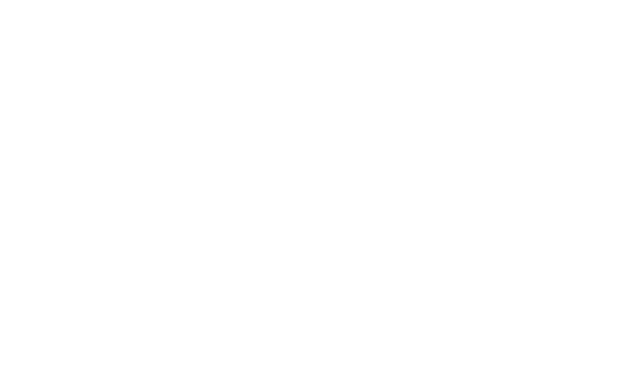
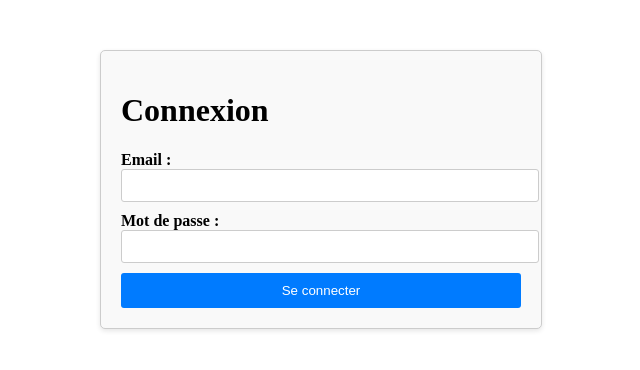
Before and after one commit to zlatan-ibrahimovic/CoWork-Frontend, an Angular app: page /login in a window 1280 px wide. Before the commit this address led to /. Shown: the top 370 px of the page, without its empty margins (319-959 px from the left). Built offline with nearby package versions, Linux system fonts and the light colour scheme.

Commit message:
US : 4 - Ajout Login component

```diff
--- a/src/app/app.routes.ts
+++ b/src/app/app.routes.ts
@@ -1,7 +1,10 @@
 import { Routes } from '@angular/router';
 import { SignupComponent } from './signup/signup.component';
+import { LoginComponent } from './login/login.component';
+
 
 export const routes: Routes = [
   { path: '', redirectTo: '/signup', pathMatch: 'full' },
+  { path: 'login', component: LoginComponent },
   { path: 'signup', component: SignupComponent },
 ];
--- /dev/null
+++ b/src/app/login/login.component.css
@@ -0,0 +1,42 @@
+.container {
+    max-width: 400px;
+    margin: 50px auto;
+    padding: 20px;
+    border: 1px solid #ccc;
+    border-radius: 5px;
+    box-shadow: 0px 2px 5px rgba(0, 0, 0, 0.1);
+    background-color: #f9f9f9;
+  }
+
+  label {
+    font-weight: bold;
+    margin-bottom: 5px;
+  }
+
+  input {
+    width: 100%;
+    padding: 8px;
+    margin-bottom: 10px;
+    border: 1px solid #ccc;
+    border-radius: 3px;
+  }
+
+  button {
+    width: 100%;
+    padding: 10px;
+    background-color: #007bff;
+    color: white;
+    border: none;
+    border-radius: 3px;
+    cursor: pointer;
+  }
+
+  button:disabled {
+    background-color: #ccc;
+    cursor: not-allowed;
+  }
+
+  small {
+    color: red;
+    font-size: 12px;
+  }
--- /dev/null
+++ b/src/app/login/login.component.html
@@ -0,0 +1,26 @@
+<div class="container">
+    <h1>Connexion</h1>
+    <form [formGroup]="loginForm" (ngSubmit)="onSubmit()">
+      <div>
+        <label for="email">Email :</label>
+        <input id="email" type="email" formControlName="email" />
+        <div *ngIf="loginForm.get('email')?.touched && loginForm.get('email')?.invalid">
+          <small *ngIf="loginForm.get('email')?.errors?.['required']">Email requis.</small>
+          <small *ngIf="loginForm.get('email')?.errors?.['email']">Email invalide.</small>
+        </div>
+      </div>
+
+      <div>
+        <label for="password">Mot de passe :</label>
+        <input id="password" type="password" formControlName="password" />
+        <div *ngIf="loginForm.get('password')?.touched && loginForm.get('password')?.invalid">
+          <small *ngIf="loginForm.get('password')?.errors?.['required']">Mot de passe requis.</small>
+          <small *ngIf="loginForm.get('password')?.errors?.['minlength']">
+            Mot de passe de 5 caractères minimum.
+          </small>
+        </div>
+      </div>
+
+      <button type="submit">Se connecter</button>
+    </form>
+</div>
--- /dev/null
+++ b/src/app/login/login.component.ts
@@ -0,0 +1,29 @@
+import { Component } from '@angular/core';
+import { CommonModule } from '@angular/common';
+import { ReactiveFormsModule, FormBuilder, FormGroup, Validators } from '@angular/forms';
+
+@Component({
+  selector: 'app-login',
+  standalone: true,
+  imports: [CommonModule, ReactiveFormsModule],
+  templateUrl: './login.component.html',
+  styleUrls: ['./login.component.css'],
+})
+export class LoginComponent {
+  loginForm: FormGroup;
+
+  constructor(private fb: FormBuilder) {
+    this.loginForm = this.fb.group({
+      email: ['', [Validators.required, Validators.email]],
+      password: ['', [Validators.required, Validators.minLength(5)]],
+    });
+  }
+
+  onSubmit() {
+    if (this.loginForm.valid) {
+      console.log('Formulaire valide :', this.loginForm.value);
+    } else {
+      console.log('Formulaire invalide.');
+    }
+  }
+}
```
Also changed, not shown: 1 other file (tests, documents, lock files or other folders).
